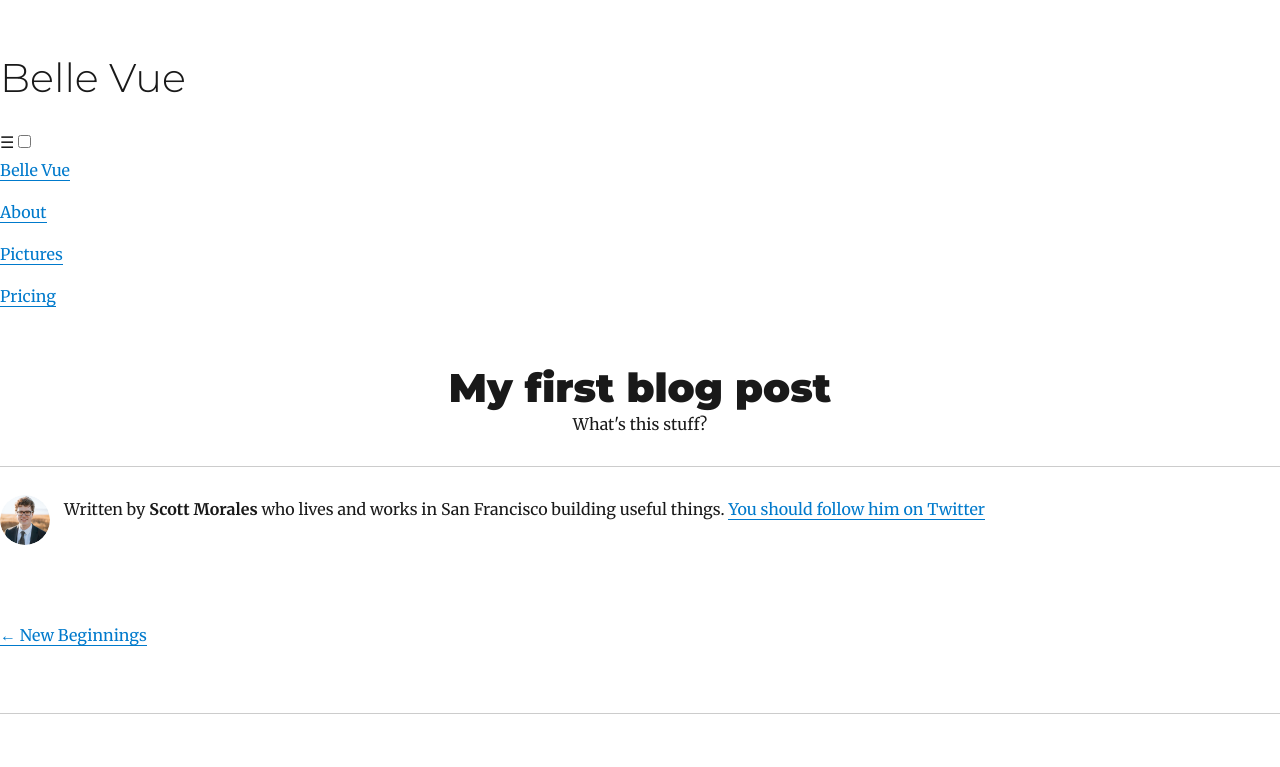
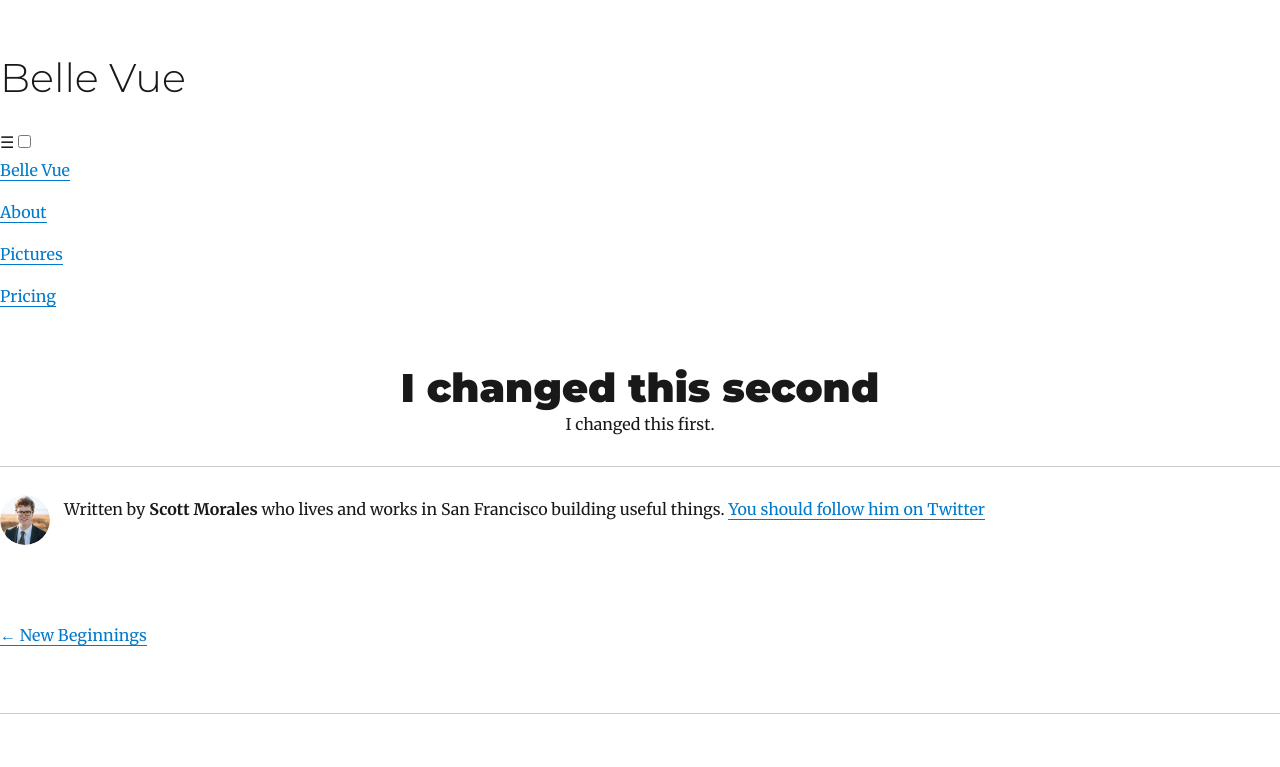
Before and after one commit to scottmo223/bellevue, a Gatsby site: page /aboutme/ in a window 1280 px wide. Shown: the top 767 px of the page. Built offline with nearby package versions, Linux system fonts and the light colour scheme; Gatsby itself is replaced by a stand-in of ours; some packages are replaced by stand-ins of ours.

Commit message:
Update Home Page “about”

```diff
--- a/content/blog/aboutme.md
+++ b/content/blog/aboutme.md
@@ -1,6 +1,4 @@
 ---
-body: meow meow
-title: My first blog post
+title: I changed this second
 ---
-
-What's this stuff?
+I changed this first.
```
